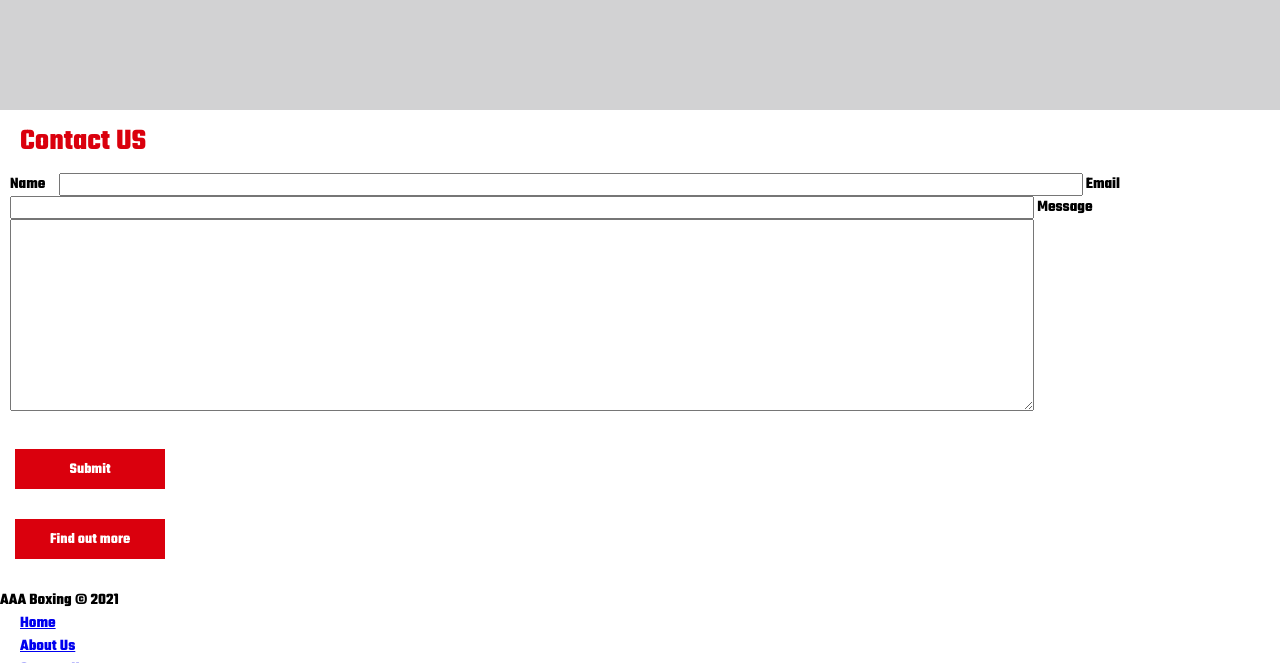
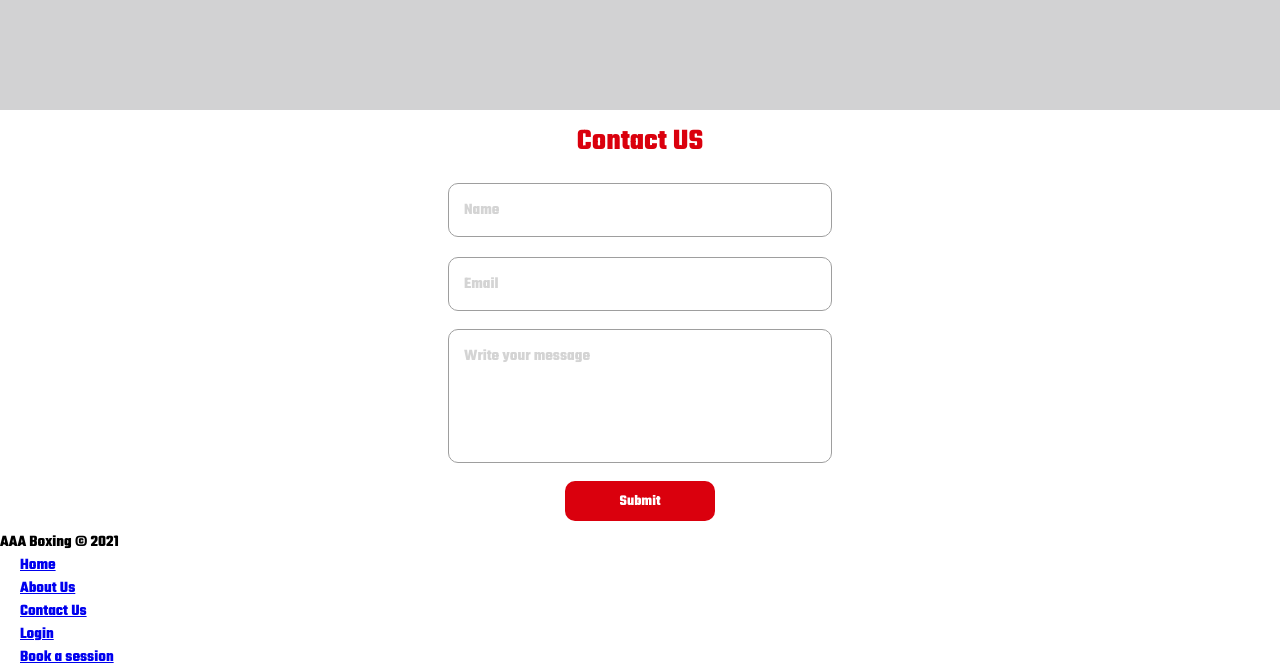
Before and after one commit to AlaaDan/aaaAcademy, a plain HTML site: page index.html in a window 1280 px wide. Shown: the part 1990-2653 px from the top of the page. Drawn offline with Linux system fonts and the light colour scheme.

Commit message:
Adjusted contact form

```diff
--- a/index.html
+++ b/index.html
@@ -83,20 +83,29 @@
             </ol>
             <!-- <button class="button"></button> -->
         </article>
-        <article class="contact">
+        <form class="form" action="submit">
             <h2>Contact US</h2>
-            <form class="form" action="submit">
-                <label for="name">Name</label>
-                <input type="text" name="name" id="name">
-                <label for="email">Email</label>
-                <input type="email" name="email" id="email" >
-                <label for="message">Message</label>
-                <textarea name="message" id="message" cols="30" rows="10"></textarea>
-                <button class="button">Submit</button>
-            </form>
-            <button class="button">Find out more</button>
+            <div class="input-group">
+                <input class="input" required type="text" id="name">
+                <label class="label" for="name">Name</label>
+
+            </div>
+            <div class="input-group">
+                <input class="input" required type="text" id="email">
+                <label class="label" for="email">Email</label>
+            </div>
+
+            <div class="input-group-big">
+                <!-- <input class="input-big" required type="text" id="msg"> -->
+                <textarea class="input-big" required type="text" id="msg" name="msg" id="" cols="30" rows="10"></textarea>
+                <label class="label" for="msg">Write your message</label>
+            </div>
+            <button class="button">Submit</button>
+        </form>
+
+
     </main>
-    <footer>
+    <footer class="footer">
         <p>AAA Boxing &copy; 2021</p>
         <nav>
             <ul>
--- a/style/styles.css
+++ b/style/styles.css
@@ -20,28 +20,29 @@
     background-color: #d2d2d3;
 }
 
+
 /* Menu style */
 .logo{
     display: flex;
     justify-content: center;
     align-items: center;
     flex-direction: column;
-    width: 150px;
-    height: 170px;
-    position: relative;
-    bottom: 3%;
-    right: 6%;
+    width: 30%;
+
 }
 
 .logoimg{
-    width: 60px;
-    position: relative;
+    width: 80%;
+    /* position: relative; */
+    mix-blend-mode: color-burn;
+    transform: perspective(1000px) rotateY(180deg);
+
 }
 
 .logoText{
     font-size: 20px;
-    font-weight: 700;
     margin: 0;
+    color: #FFFFFF;
     font-family: "Black Ops One", cursive;
     /* text-shadow: 1px 1px 2px white; */
 }
@@ -50,7 +51,6 @@
     font-size: 10px;
     font-weight: 500;
     margin: 0;
-    text-shadow: 1px 1px 2px white;
 }
 
 /* Hamburger menu */
@@ -200,10 +200,10 @@
     display: none;
   }
 
-
-
-
-
+.booking{
+    position: relative;
+    top: 25%;
+}
 .red_text{
     color: #da000d;
     font-size: 35px;
@@ -226,11 +226,12 @@
     width: 150px;
     height: 40px;
     background-color: #da000d;
-    margin: 30px 15px;
+    margin: 10px 15px;
     cursor: pointer;
     color: white;
     font-size: 15px;
     border: none;
+    border-radius: 10px;
 }
 .info, .classes, .whyBox{
     width: 100%;
@@ -271,9 +272,14 @@ li{
     padding: 0 0 0 20px;
 }
 
+/* .contact{
+    display: flex;
+    justify-content: center;
+    flex-direction: column;
+    align-items: center;
+} */
 
-
-input, textarea{
+/* input, textarea{
     width: 80%;
     position: relative;
     left: 10px;
@@ -281,4 +287,75 @@ input, textarea{
 }
 
 label{
-    margin-left: 10px;}
+    margin-left: 10px;
+} */
+
+.input-group{
+    font-size: 1rem;
+    position: relative;
+    --primary: #da000d;
+    display: flex;
+    justify-content: center;
+    margin: 10px;
+    font-family: "Gudea", sans-serif;
+}
+
+.input{
+    all: unset;
+    color: black;
+    padding: 1rem;
+    border: 1px solid #9e9e9e;
+    border-radius: 10px;
+    transition: 150ms cubic-bezier(0.4, 0, 0.2, 1);
+    width: 350px;
+    height: 20px;
+}
+
+.label{
+    position: absolute;
+    top: 1rem;
+    left: 1rem;
+    color: #d4d4d4;
+    pointer-events: none;
+    transition: 150ms cubic-bezier(0.4, 0, 0.2, 1);
+}
+
+.input:focus, .input-big:focus{
+    border: 1px solid
+    var(--primary);
+}
+
+.input:is(:focus, :valid) ~ label, .input-big:is(:focus, :valid) ~ label{
+    transform: translateY(-120%) scale(0.7);
+    background-color: #FEFEFE;
+    padding-inline: 0.3rem;
+    color: var(--primary);
+}
+
+.input-group-big{
+    font-size: 1rem;
+    position: relative;
+    --primary: #da000d;
+    display: flex;
+    justify-content: center;
+    margin: 8px;
+}
+
+.input-big{
+    all: unset;
+    font-family: "Gudea", sans-serif;
+    color: black;
+    padding: 1rem;
+    border: 1px solid #9e9e9e;
+    border-radius: 10px;
+    transition: 150ms cubic-bezier(0.4, 0, 0.2, 1);
+    width: 350px;
+    height: 100px;
+}
+
+.form{
+    display: flex;
+    justify-content: center;
+    flex-direction: column;
+    align-items: center;
+}
```
